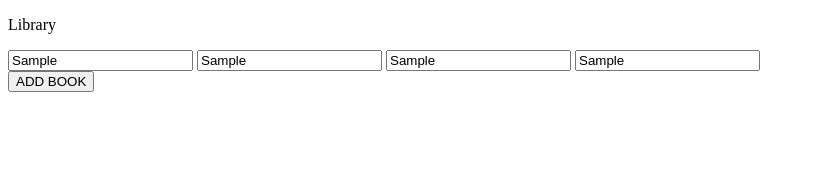
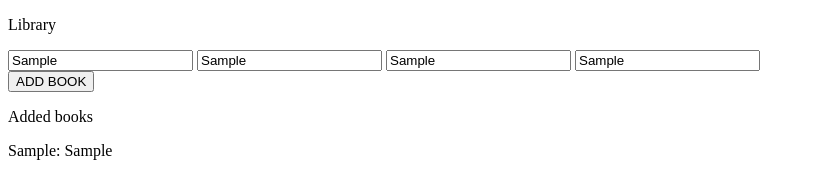
Before and after one commit to shaynalene/Library-Javascript, a plain HTML site: page index.html in a window 1280 px wide. Both pictures are taken after typing "Sample", "Sample", "Sample", "Sample" into the empty fields and a click on the button "ADD BOOK". Shown: the whole page, without its empty margins (0-815 px from the left). Drawn offline with Linux system fonts and the light colour scheme.

Commit message:
Display book
TBA: Display design (last step)

```diff
--- a/index.html
+++ b/index.html
@@ -14,6 +14,9 @@
       <input id="Read" />
     </form>
     <button id="addbook">ADD BOOK</button>
+
+    <p>Added books</p>
+    <div class="container"></div>
   </body>
   <script src="script.js"></script>
 </html>
--- a/script.js
+++ b/script.js
@@ -13,6 +13,20 @@ function Book(title, author, pages, read) {
 function addBookToLibrary(book) {
   myLibrary.push(book);
   console.table(myLibrary);
+
+  const container = document.querySelector(".container");
+
+  for (let i = 0; i < myLibrary.length; i++) {
+    const archives = document.createElement("div");
+    archives.className = "bookArchives";
+
+    const booklist = document.createElement("p");
+
+    booklist.innerText = `${myLibrary[i].title}: ${myLibrary[i].author}`;
+    archives.appendChild(booklist);
+
+    container.appendChild(archives);
+  }
 }
 
 const addbookbtn = document.querySelector("#addbook");
```
